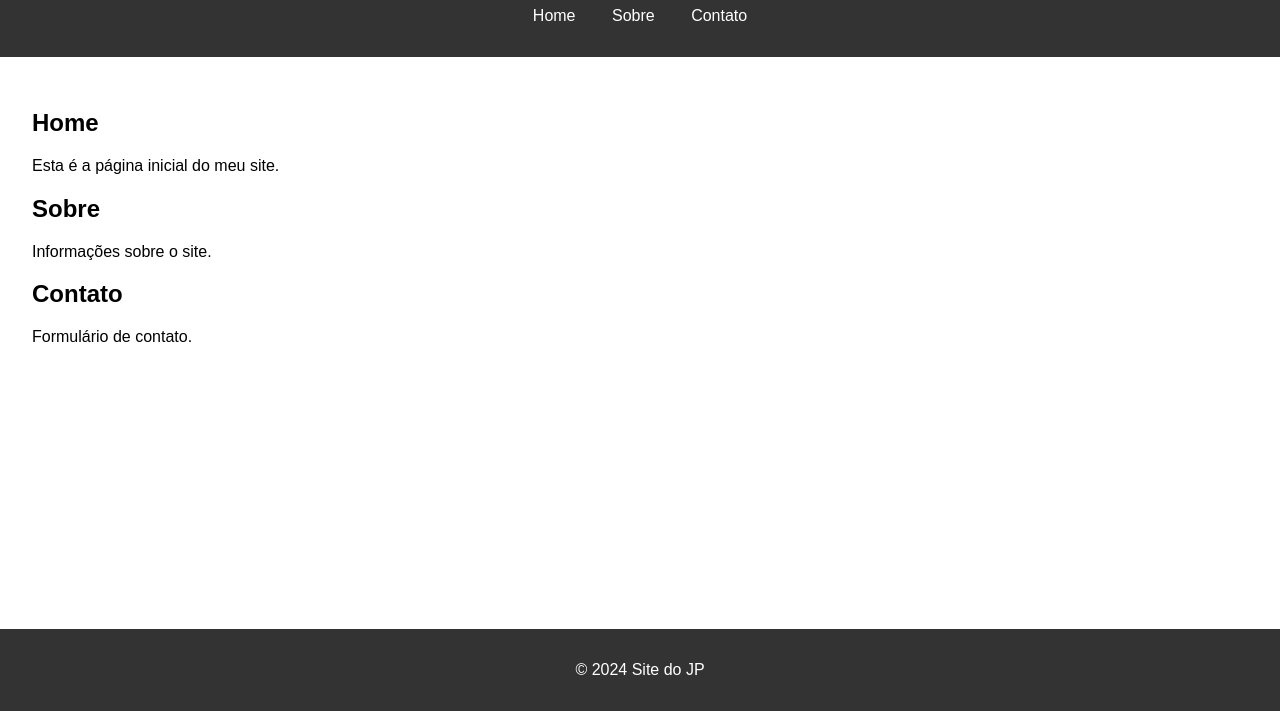
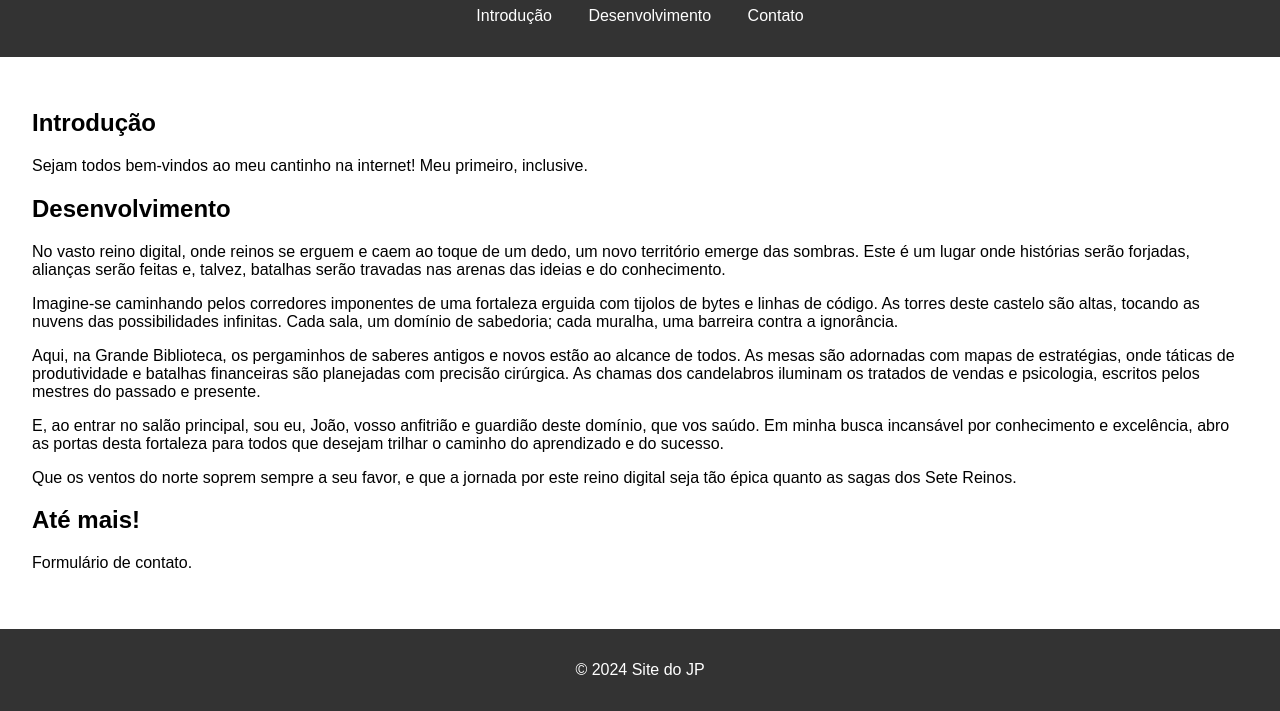
Before and after one commit to ShadowSlaveJP/meu-primeiro-site, a plain HTML site: page index.html in a window 1280 px wide. Shown: the part 89-800 px from the top of the page. Drawn offline with Linux system fonts and the light colour scheme.

Commit message:
Add files via upload

```diff
--- a/index.html
+++ b/index.html
@@ -3,31 +3,35 @@
 <head>
     <meta charset="UTF-8">
     <meta name="viewport" content="width=device-width, initial-scale=1.0">
-    <title>Meu Site</title>
+    <title>Site do JP</title>
     <link rel="stylesheet" href="style.css">
 </head>
 <body>
     <header>
-        <h1>Bem-vindo ao Site do João Pedro</h1>
+        <h1>Bem-vindo ao primeiro site do João Pedro!</h1>
         <nav>
             <ul>
-                <li><a href="#home">Home</a></li>
-                <li><a href="#sobre">Sobre</a></li>
+                <li><a href="#intro">Introdução</a></li>
+                <li><a href="#desen">Desenvolvimento</a></li>
                 <li><a href="#contato">Contato</a></li>
             </ul>
         </nav>
     </header>
     <main>
-        <section id="home">
-            <h2>Home</h2>
-            <p>Esta é a página inicial do meu site.</p>
+        <section id="intro">
+            <h2>Introdução</h2>
+            <p>Sejam todos bem-vindos ao meu cantinho na internet! Meu primeiro, inclusive.</p>
         </section>
-        <section id="sobre">
-            <h2>Sobre</h2>
-            <p>Informações sobre o site.</p>
+        <section id="desen">
+            <h2>Desenvolvimento</h2>
+            <p>No vasto reino digital, onde reinos se erguem e caem ao toque de um dedo, um novo território emerge das sombras. Este é um lugar onde histórias serão forjadas, alianças serão feitas e, talvez, batalhas serão travadas nas arenas das ideias e do conhecimento.</p>
+            <p>Imagine-se caminhando pelos corredores imponentes de uma fortaleza erguida com tijolos de bytes e linhas de código. As torres deste castelo são altas, tocando as nuvens das possibilidades infinitas. Cada sala, um domínio de sabedoria; cada muralha, uma barreira contra a ignorância.</p>
+            <p>Aqui, na Grande Biblioteca, os pergaminhos de saberes antigos e novos estão ao alcance de todos. As mesas são adornadas com mapas de estratégias, onde táticas de produtividade e batalhas financeiras são planejadas com precisão cirúrgica. As chamas dos candelabros iluminam os tratados de vendas e psicologia, escritos pelos mestres do passado e presente.</p>
+            <p>E, ao entrar no salão principal, sou eu, João, vosso anfitrião e guardião deste domínio, que vos saúdo. Em minha busca incansável por conhecimento e excelência, abro as portas desta fortaleza para todos que desejam trilhar o caminho do aprendizado e do sucesso.</p>
+            <p>Que os ventos do norte soprem sempre a seu favor, e que a jornada por este reino digital seja tão épica quanto as sagas dos Sete Reinos.</p>
         </section>
         <section id="contato">
-            <h2>Contato</h2>
+            <h2>Até mais!</h2>
             <p>Formulário de contato.</p>
         </section>
     </main>
```
